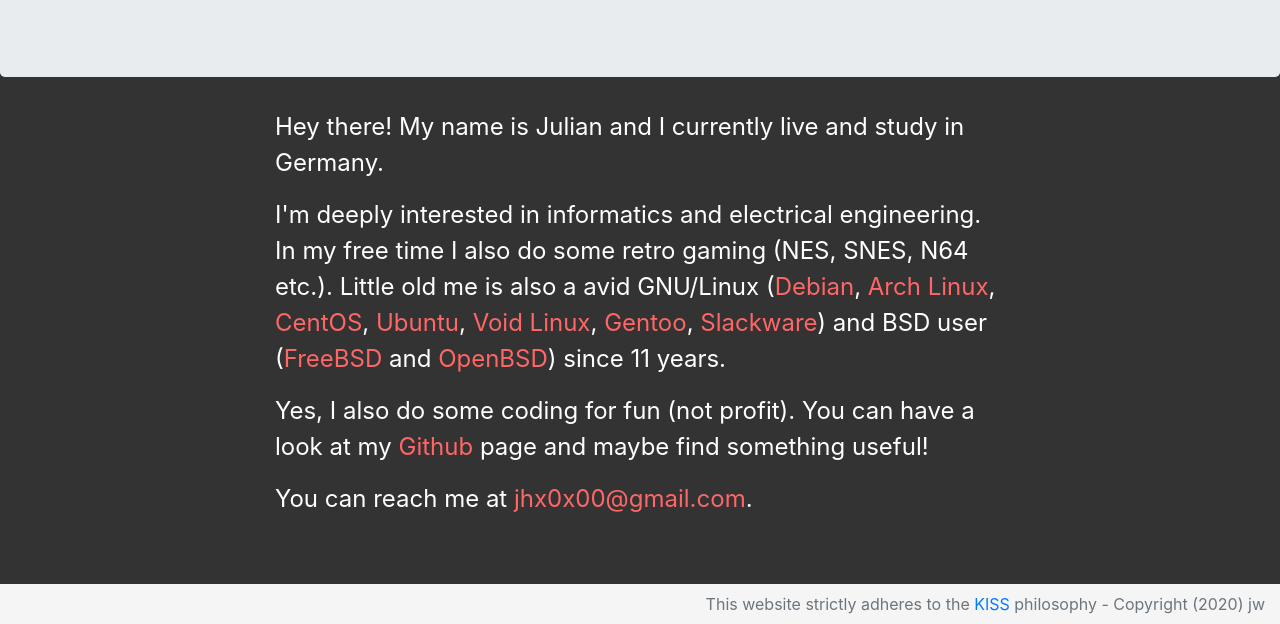
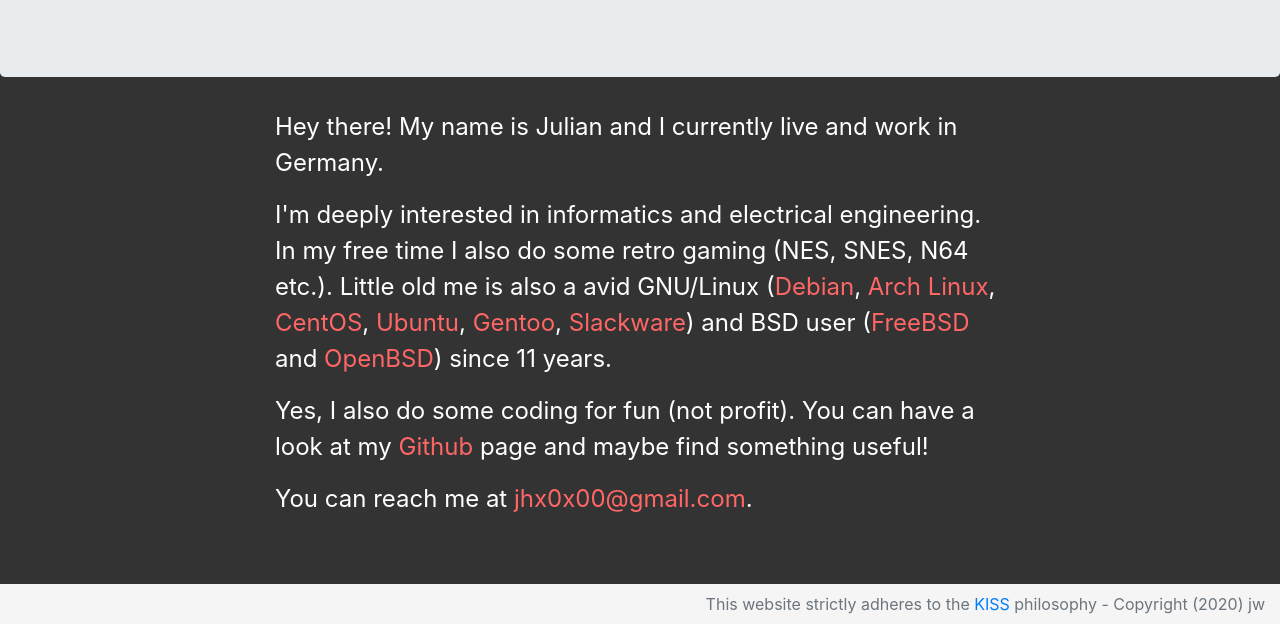
Before and after one commit to jhx0/jhx0.github.com, a plain HTML site: page index.html in a window 1280 px wide. Shown: the part 176-800 px from the top of the page. Drawn offline with nearby package versions, Linux system fonts and the light colour scheme.

Commit message:
revised the website text

```diff
--- a/index.html
+++ b/index.html
@@ -29,8 +29,8 @@
     <div class="row justify-content-md-center">
       <div class="col-sm-2"></div>
       <div class="col-sm-8">
-        <p class="text">Hey there! My name is Julian and I currently live and study in Germany.</p>
-        <p class="text">I'm deeply interested in informatics and electrical engineering. In my free time I also do some retro gaming (NES, SNES, N64 etc.). Little old me is also a avid GNU/Linux (<a href="https://www.debian.org">Debian</a>, <a href="https://www.archlinux.org">Arch Linux</a>, <a href="https://www.centos.org">CentOS</a>, <a href="https://www.ubuntu.com">Ubuntu</a>, <a href="https://www.voidlinux.org">Void Linux</a>, <a href="https://www.gentoo.org">Gentoo</a>, <a href="https://www.slackware.com">Slackware</a>) and BSD user (<a href="https://www.freebsd.org">FreeBSD</a> and <a href="https://www.openbsd.org">OpenBSD</a>) since 11 years.</p>
+        <p class="text">Hey there! My name is Julian and I currently live and work in Germany.</p>
+        <p class="text">I'm deeply interested in informatics and electrical engineering. In my free time I also do some retro gaming (NES, SNES, N64 etc.). Little old me is also a avid GNU/Linux (<a href="https://www.debian.org">Debian</a>, <a href="https://www.archlinux.org">Arch Linux</a>, <a href="https://www.centos.org">CentOS</a>, <a href="https://www.ubuntu.com">Ubuntu</a>, <a href="https://www.gentoo.org">Gentoo</a>, <a href="https://www.slackware.com">Slackware</a>) and BSD user (<a href="https://www.freebsd.org">FreeBSD</a> and <a href="https://www.openbsd.org">OpenBSD</a>) since 11 years.</p>
 	      <p class="text">Yes, I also do some coding for fun (not profit). You can have a look at my <a href="https://github.com/jhx0">Github</a> page and maybe find something useful!</p>
 	      <p class="text">You can reach me at <script>gen_mail_to_link("jhx0x00", "gmail.com")</script>.
     </div>
```
